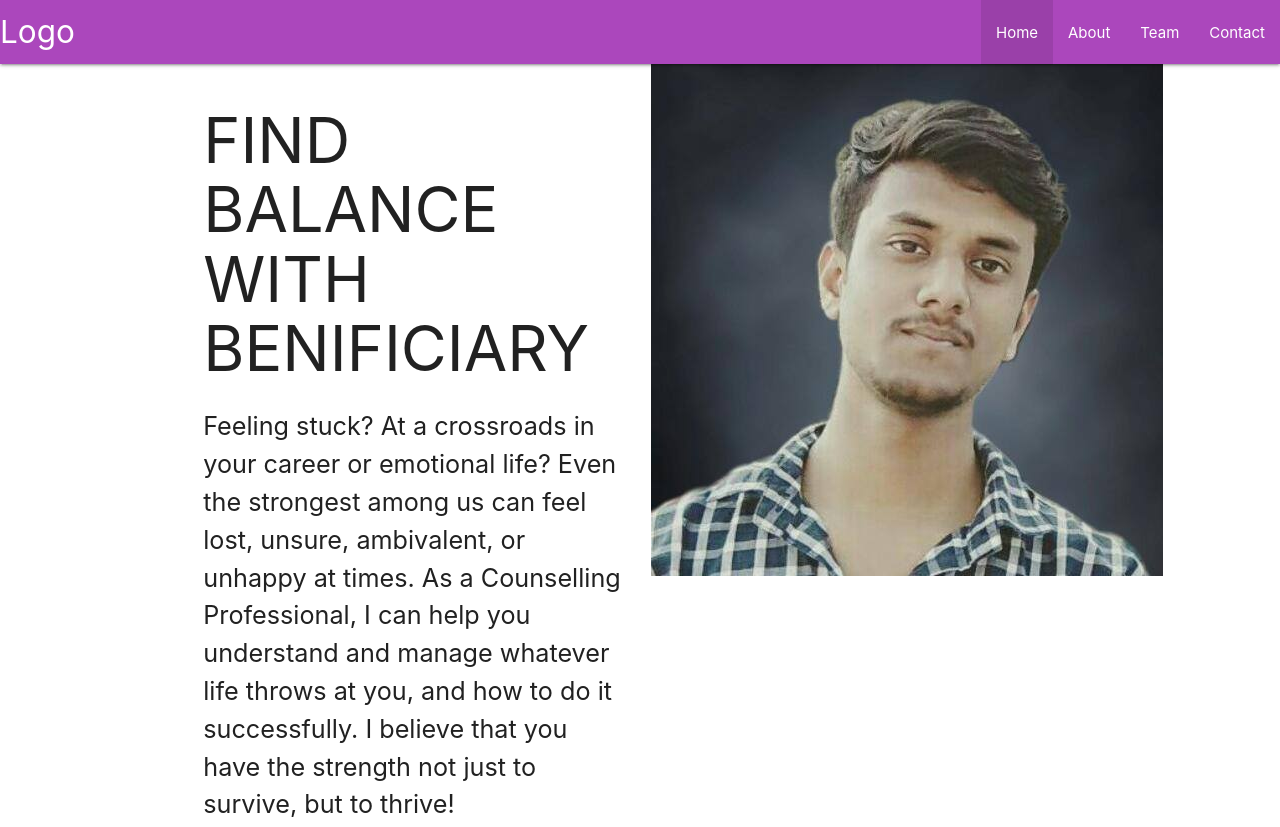
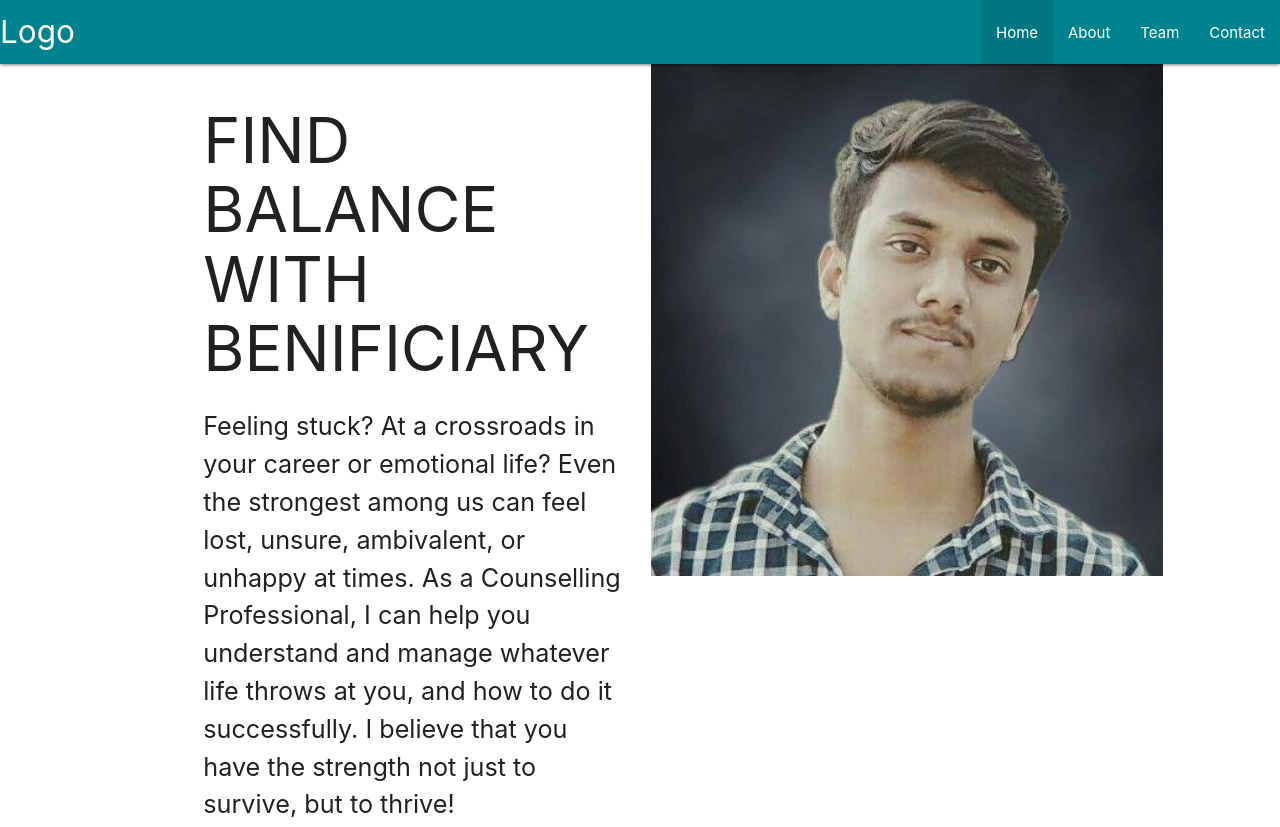
Before and after one commit to iShubhamPrakash/materialize-landing-page, a plain HTML site: page index.html in a window 1280 px wide. Shown: the top 827 px of the page. Drawn offline with nearby package versions, Linux system fonts and the light colour scheme.

Commit message:
Change theme

```diff
--- a/css/styles.css
+++ b/css/styles.css
@@ -15,7 +15,7 @@ body {
 nav,
 .page-footer,
 .btn {
-    background: #ab47bc;
+    background: #00838f;
 }
 
 /* Contact page */
```
